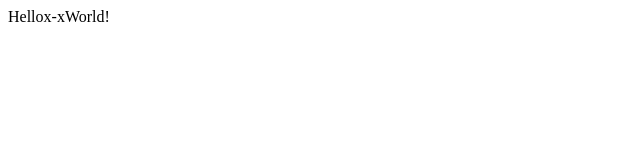
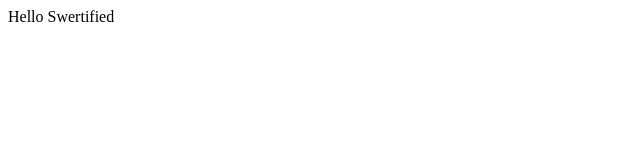
Before and after one commit to aladinus/gh-action, a website: page typescript-project/public/index.html in a window 1280 px wide. Shown: the full height of the page, 0-640 px from the left. Drawn offline with Linux system fonts and the light colour scheme; files whose address does not match are found by name.

Commit message:
Update index.html
test; commit directly to the main branch

```diff
--- a/typescript-project/public/index.html
+++ b/typescript-project/public/index.html
@@ -5,7 +5,7 @@
 		<title>TypeScript & Snowpack Template</title>
 	</head>
 	<body>
-		<div>Hellox-xWorld!</div>
+		<div>Hello Swertified</div>
 		<script type="module" src="main.js"></script>
 	</body>
 </html>
```
